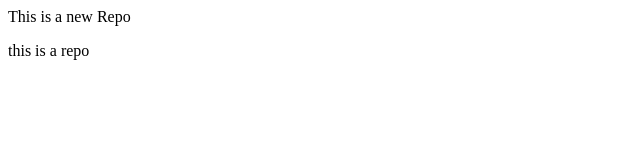
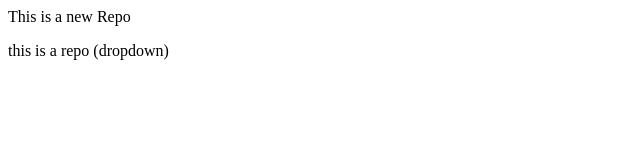
Before and after one commit to SahilPatel010/localrepo, a plain HTML site: page index.html in a window 1280 px wide. Shown: the full height of the page, 0-640 px from the left. Drawn offline with Linux system fonts and the light colour scheme.

Commit message:
added to feature1

```diff
--- a/index.html
+++ b/index.html
@@ -1,3 +1,3 @@
 <p>This is a new Repo</p>
 
-<p>this is a repo</p>
+<p>this is a repo (dropdown)</p>
```
